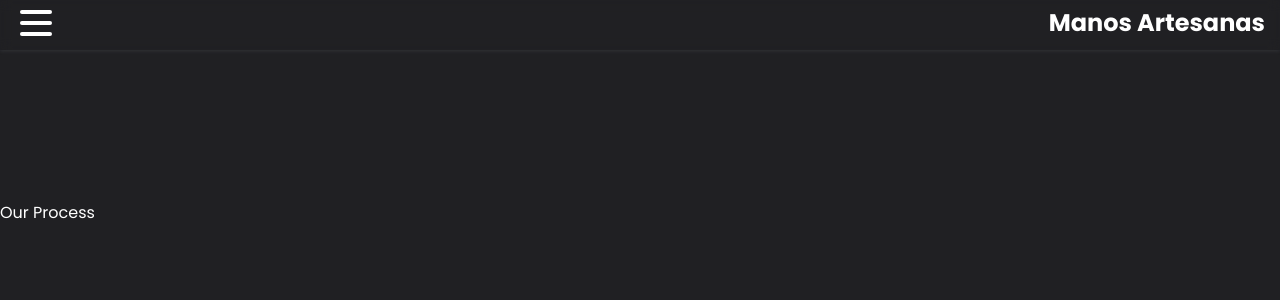
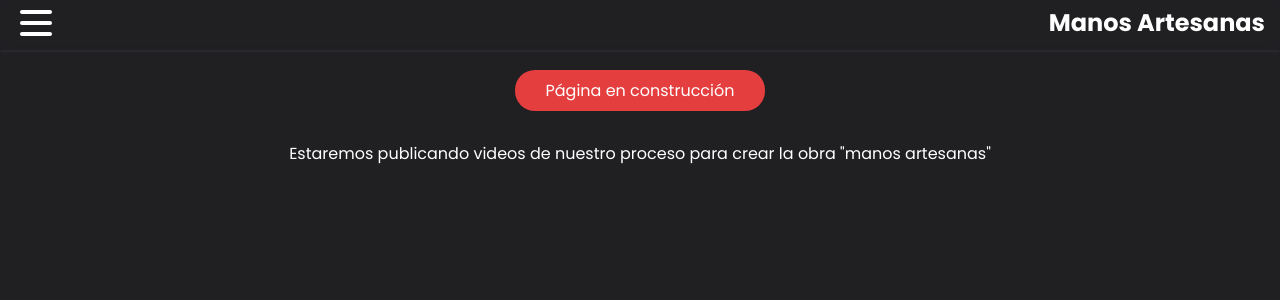
Before and after one commit to maumruiz/Noche_De_Rabanos, a React (Vite) app: page /ourProcess in a window 1280 px wide. Shown: the top 300 px of the page. Built offline with nearby package versions, Linux system fonts and the light colour scheme; no server answers.

Commit message:
Process page

```diff
--- a/src/components/Process.jsx
+++ b/src/components/Process.jsx
@@ -1,10 +1,17 @@
 import Navbar from './Navbar'
+import styles from './Process.module.css'
 
 export default function Process() {
   return (
     <>
+      <div className={styles.container}>
+        <div className={styles.toast}>
+          Página en construcción
+        </div>
+        <p> Estaremos publicando videos de nuestro proceso para crear la obra "manos artesanas" </p>
+        {/* <p> Por lo pronto, dejamos aqui algunos timelapses </p> */}
+      </div>
       <Navbar />
-      <div style={{ color: "white", marginTop: "200px" }}>Our Process</div>
     </>
   )
 }
--- /dev/null
+++ b/src/components/Process.module.css
@@ -0,0 +1,23 @@
+.container {
+    position: absolute;
+    width: 100vw;
+    height: 100vh;
+    height: 100svh;
+    padding: 20px;
+    padding-top: 70px;
+    display: flex;
+    flex-flow: column;
+    align-items: center;
+    gap: 30px;
+    color: white;
+    text-align: center;
+}
+
+.toast {
+    min-width: 250px;
+    background-color: #E53E3E;
+    color: #fff;
+    text-align: center;
+    border-radius: 20px;
+    padding: 8px;
+}
```
